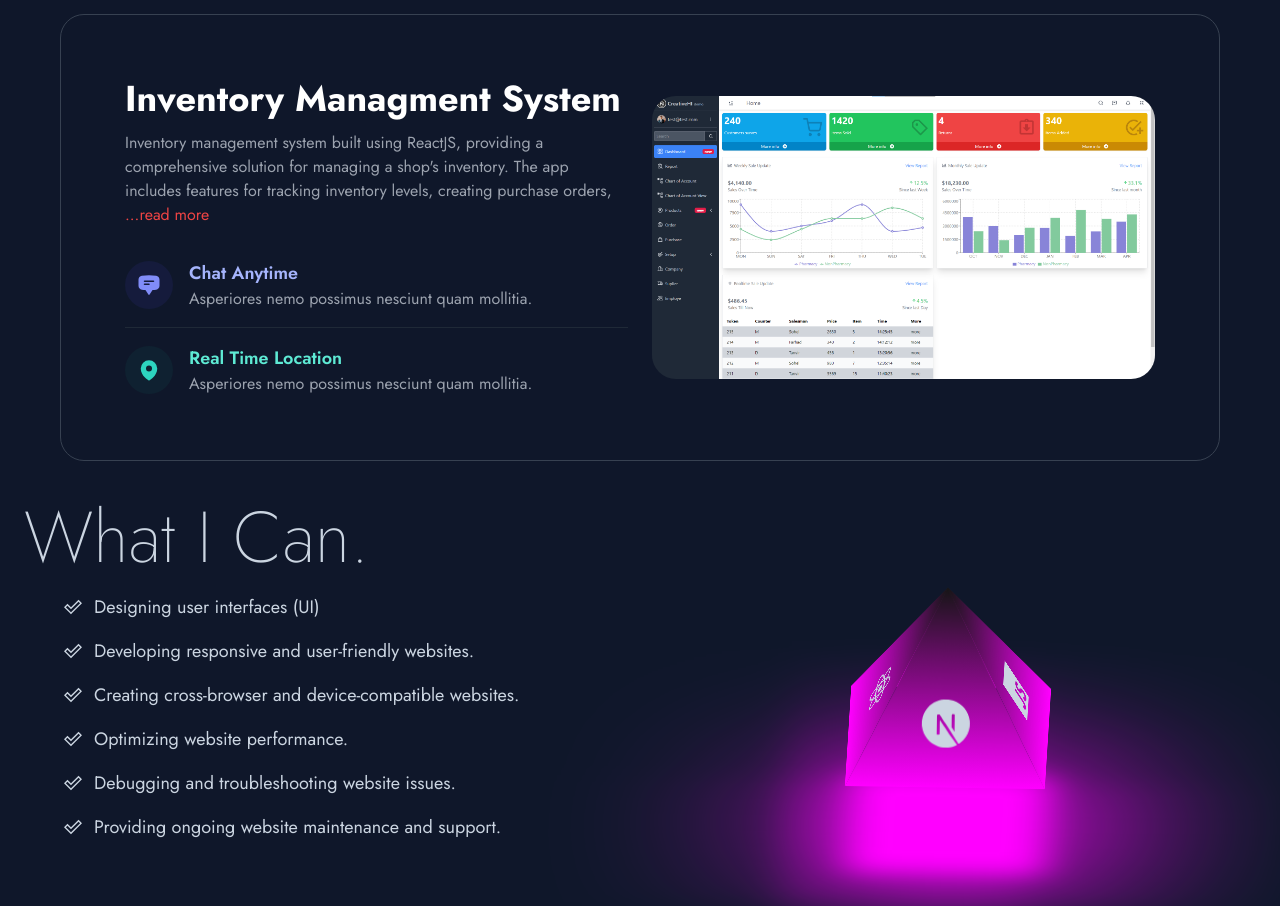
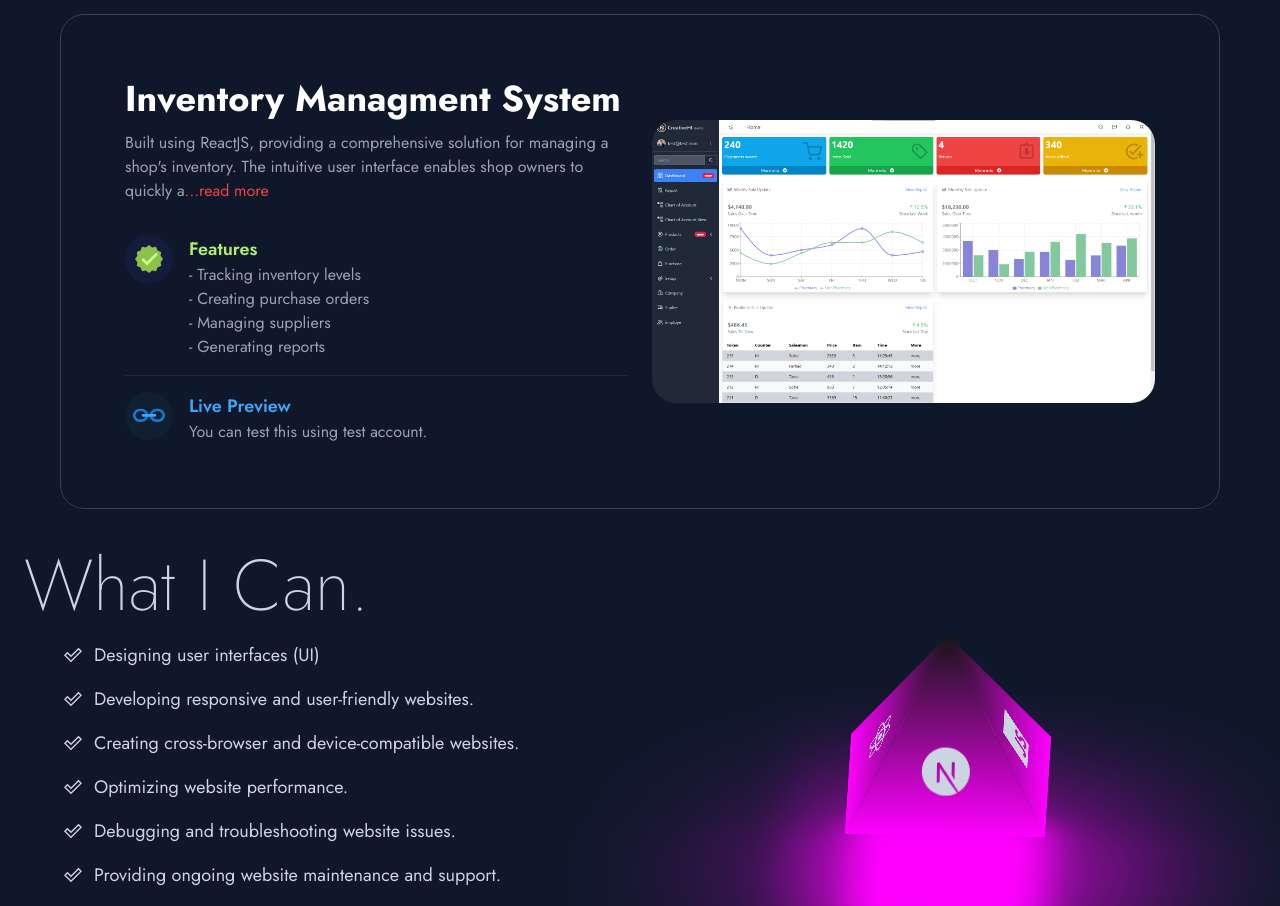
Before and after one commit to AbidHasanPiash/abidhasanNextjs, a Next.js app: page / in a window 1280 px wide. Shown: the part 1420-2326 px from the top of the page. Built offline with nearby package versions, Linux system fonts and the light colour scheme.

Commit message:
topproducts is don: frontemd

```diff
--- a/components/index/TopProduct.jsx
+++ b/components/index/TopProduct.jsx
@@ -1,15 +1,16 @@
 import Image from "next/image";
 import React from "react";
+import {FcApproval, FcLink} from "react-icons/fc"
 import { ReadMore } from "../common/Readmore";
 
 export default function TopProduct() {
-  const text = "Inventory management system built using ReactJS, providing a comprehensive solution for managing a shop's inventory. The app includes features for tracking inventory levels, creating purchase orders, managing suppliers, and generating reports. The intuitive user interface enables shop owners to quickly and easily update inventory levels, view current stock levels, and monitor sales trends. The app is scalable, allowing for easy expansion as the business grows. Built with the latest technologies, this inventory management system provides a robust and reliable solution for any shop looking to streamline their inventory management process."
+  const text = "Built using ReactJS, providing a comprehensive solution for managing a shop's inventory. The intuitive user interface enables shop owners to quickly and easily update inventory levels, view current stock levels, and monitor sales trends. The app is scalable, allowing for easy expansion as the business grows. Built with the latest technologies, this inventory management system provides a robust and reliable solution for any shop looking to streamline their inventory management process."
   return (
     <div>
-      <div class="xl:container m-auto px-3 md:px-12">
+      <div className="xl:container m-auto px-3 md:px-12">
         <h1 className="text-7xl font-extralight lg:text-center">Top Ranked Product</h1>
-        <div class="mt-16 text-gray-600 border border-gray-700 p-3 lg:p-16 rounded-3xl space-y-6 md:flex flex-row-reverse md:gap-6 justify-center md:space-y-0 lg:items-center">
-          <div class="group md:5/12 lg:w-1/2">
+        <div className="mt-16 text-gray-600 border border-gray-700 p-3 lg:p-16 rounded-3xl space-y-6 md:flex flex-row-reverse md:gap-6 justify-center md:space-y-0 lg:items-center">
+          <div className="group md:5/12 lg:w-1/2">
             <Image
               src="/image/stringlab/creativehi.png"
               alt="image"
@@ -19,59 +20,40 @@ export default function TopProduct() {
               className="rounded-3xl group-hover:rounded-xl group-hover:scale-110 duration-150"
             />
           </div>
-          <div class="md:7/12 lg:w-1/2">
-            <h2 class="mb-3 text-3xl font-bold md:text-4xl text-white">
+          <div className="md:7/12 lg:w-1/2">
+            <h2 className="mb-3 text-3xl font-bold md:text-4xl text-white">
               Inventory Managment System
             </h2>
             <span className='text-gray-400'>
-              <ReadMore text = {text} limite = {200}/>
+              <ReadMore text = {text} limite = {150}/>
             </span>
-            <div class="divide-y space-y-4 divide-gray-800">
-              <div class="mt-8 flex gap-4 md:items-center">
-                <div class="w-12 h-12 flex gap-4 rounded-full bg-indigo-900/20">
-                  <svg
-                    xmlns="http://www.w3.org/2000/svg"
-                    viewBox="0 0 24 24"
-                    fill="currentColor"
-                    class="w-6 h-6 m-auto text-indigo-400"
-                  >
-                    <path
-                      fill-rule="evenodd"
-                      d="M4.848 2.771A49.144 49.144 0 0112 2.25c2.43 0 4.817.178 7.152.52 1.978.292 3.348 2.024 3.348 3.97v6.02c0 1.946-1.37 3.678-3.348 3.97a48.901 48.901 0 01-3.476.383.39.39 0 00-.297.17l-2.755 4.133a.75.75 0 01-1.248 0l-2.755-4.133a.39.39 0 00-.297-.17 48.9 48.9 0 01-3.476-.384c-1.978-.29-3.348-2.024-3.348-3.97V6.741c0-1.946 1.37-3.68 3.348-3.97zM6.75 8.25a.75.75 0 01.75-.75h9a.75.75 0 010 1.5h-9a.75.75 0 01-.75-.75zm.75 2.25a.75.75 0 000 1.5H12a.75.75 0 000-1.5H7.5z"
-                      clip-rule="evenodd"
-                    />
-                  </svg>
+            <div className="divide-y space-y-4 divide-gray-800">
+              <div className="mt-8 flex gap-4">
+                <div className="w-12 h-12 flex gap-4 rounded-full bg-indigo-900/20">
+                  <FcApproval className="w-8 h-8 m-auto"/>
                 </div>
-                <div class="w-5/6">
-                  <h4 class="font-semibold text-lg text-indigo-300">
-                    Chat Anytime
+                <div className="w-5/6">
+                  <h4 className="font-semibold text-lg text-[#b3ee6f]"> {/*text-[#8bc34a]*/}
+                    Features
                   </h4>
-                  <p class="text-gray-400">
-                    Asperiores nemo possimus nesciunt quam mollitia.
-                  </p>
+                  <ul className="text-gray-400">
+                    <li>- Tracking inventory levels</li>
+                    <li>- Creating purchase orders</li>
+                    <li>- Managing suppliers</li>
+                    <li>- Generating reports</li>
+                  </ul>
                 </div>
               </div>
-              <div class="pt-4 flex gap-4 md:items-center">
-                <div class="w-12 h-12 flex gap-4 rounded-full bg-teal-900/20">
-                  <svg
-                    xmlns="http://www.w3.org/2000/svg"
-                    viewBox="0 0 24 24"
-                    fill="currentColor"
-                    class="w-6 h-6 m-auto text-teal-400"
-                  >
-                    <path
-                      fill-rule="evenodd"
-                      d="M11.54 22.351l.07.04.028.016a.76.76 0 00.723 0l.028-.015.071-.041a16.975 16.975 0 001.144-.742 19.58 19.58 0 002.683-2.282c1.944-1.99 3.963-4.98 3.963-8.827a8.25 8.25 0 00-16.5 0c0 3.846 2.02 6.837 3.963 8.827a19.58 19.58 0 002.682 2.282 16.975 16.975 0 001.145.742zM12 13.5a3 3 0 100-6 3 3 0 000 6z"
-                      clip-rule="evenodd"
-                    />
-                  </svg>
+              <div className="pt-4 flex gap-4">
+                <div className="w-12 h-12 flex gap-4 rounded-full bg-teal-900/20">
+                  <FcLink className="w-8 h-8 m-auto"/>
                 </div>
-                <div class="w-5/6">
-                  <h4 class="font-semibold text-lg text-teal-300">
-                    Real Time Location
+                <div className="w-5/6">
+                  <h4 className="font-semibold text-lg text-[#42a5f5]">
+                    Live Preview
                   </h4>
-                  <p class="text-gray-400">
-                    Asperiores nemo possimus nesciunt quam mollitia.
+                  <p className="text-gray-400">
+                    You can test this using test account.
                   </p>
                 </div>
               </div>
```
